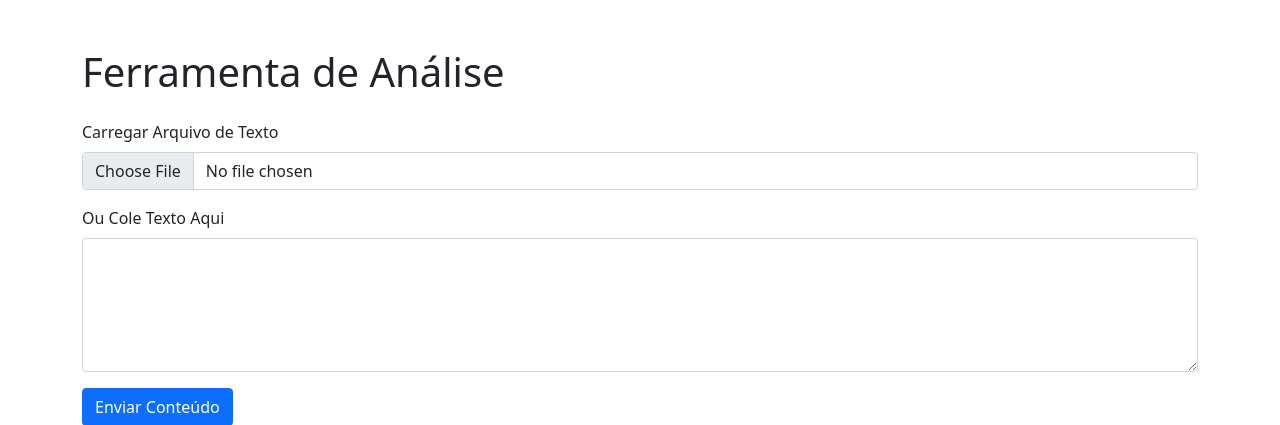
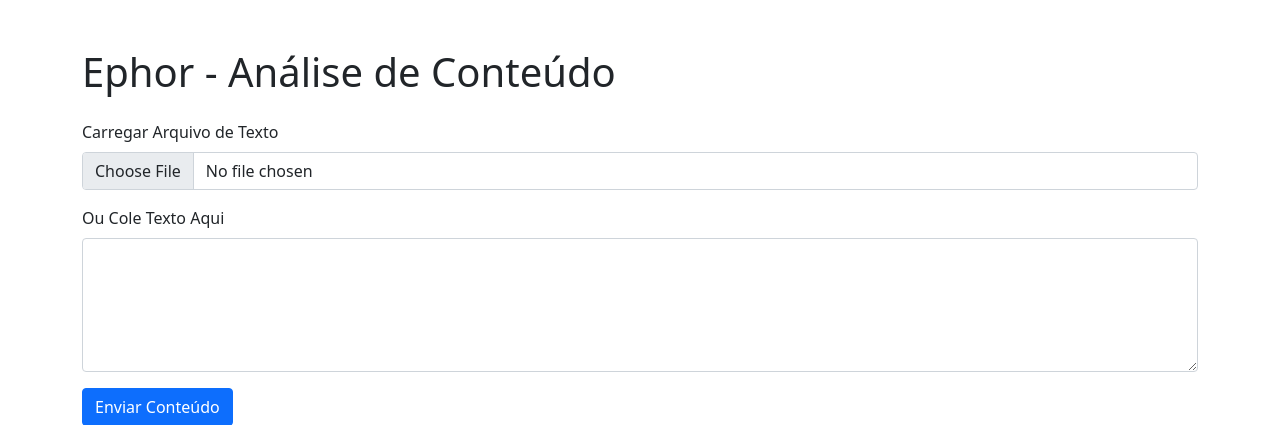
Before and after one commit to Hyperborea284/moscovici_representations_2025, a Flask app: page / in a window 1280 px wide. Shown: the top 425 px of the page. Run offline with Flask 3, Linux system fonts and the light colour scheme; parts of the project's set-up code (start-up, migrations or seed data) failed here and were passed over; some libraries are stand-ins or nearby versions.

Commit message:
mudança mínima na nomenclatura

```diff
--- a/templates/index.html
+++ b/templates/index.html
@@ -4,7 +4,7 @@
     <link rel="icon" type="image/x-icon" href="/static/favicon.ico">
     <meta charset="UTF-8">
     <meta name="viewport" content="width=device-width, initial-scale=1.0">
-    <title>Ferramenta de Análise</title>
+    <title>Ephor - Análise de Conteúdo</title>
     <link rel="stylesheet" href="https://cdnjs.cloudflare.com/ajax/libs/bootstrap/5.1.3/css/bootstrap.min.css">
     <link rel="stylesheet" href="https://cdn.datatables.net/1.13.4/css/jquery.dataTables.min.css">
     <script src="https://code.jquery.com/jquery-3.6.0.min.js"></script>
@@ -12,7 +12,7 @@
 </head>
 <body>
     <div class="container mt-5">
-        <h1 class="mb-4">Ferramenta de Análise</h1>
+        <h1 class="mb-4">Ephor - Análise de Conteúdo</h1>
 
         <!-- Área de ingestão de texto ou visualização de conteúdo fixo -->
         <div id="ingestContent" class="mb-4">
```
